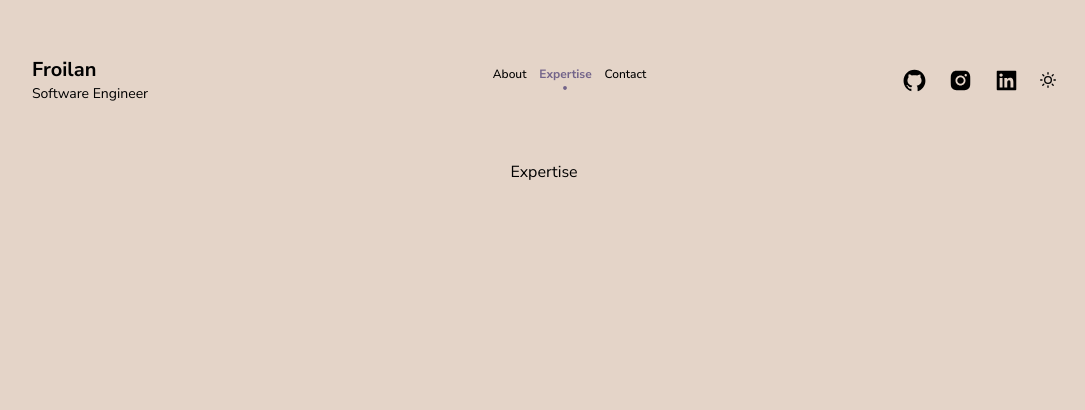
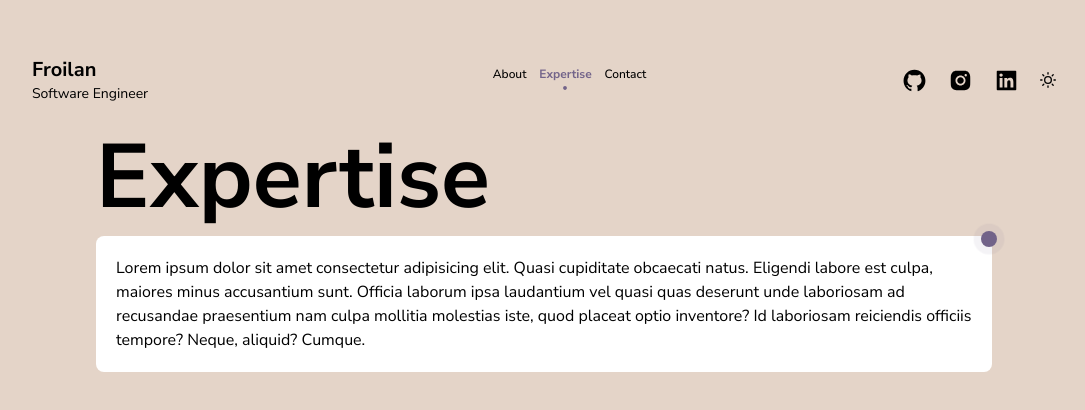
Before and after one commit to uaenaaaa/my-website, a Next.js app: page /expertise in a window 1280 px wide. Shown: the top 410 px of the page, without its empty margins (96-1181 px from the left). Built offline with nearby package versions, Linux system fonts and the light colour scheme.

Commit message:
added contents for the expertise

```diff
--- /dev/null
+++ b/app/components/Ping.tsx
@@ -0,0 +1,36 @@
+import React from 'react'
+
+const Ping = () => {
+  return (
+    <>
+      <div className='
+
+      flex
+      justify-center
+      items-center
+      absolute
+      right-[-5px]
+      top-[-5px]'>
+
+        <div className='
+        w-4
+        h-4'>
+          <div className='
+          h-full
+          w-full
+          rounded-full
+          bg-[#73648A]'>
+            <div className='
+            w-4
+            h-4
+            rounded-full
+            bg-[#73648A]
+            animate-ping'></div>
+          </div>
+        </div>
+      </div>
+    </>
+  )
+}
+
+export default Ping
--- a/app/expertise/page.tsx
+++ b/app/expertise/page.tsx
@@ -1,4 +1,5 @@
 import React from 'react'
+import Ping from '../components/Ping'
 
 export const metadata = {
   title: 'Expertise | Froilan | Software Engineer',
@@ -11,13 +12,38 @@ const Expertise = ({}) => {
       <div className='
       w-[95%]
       md:w-[90%]
+      lg:w-[80%]
+      xl:w-[70%]
       flex
       flex-col
-      gap-y-5
-      justify-center
-      items-center'>
-        <h1>Expertise</h1>
-        <div>
+      gap-10
+      justify-start
+      items-start'>
+        <h1 className='
+        font-bold
+        text-3xl
+        text-left
+        lg:font-extrabold
+        md:text-[50px]
+        lg:text-[70px]
+        xl:text-[90px]'>Expertise</h1>
+        <div className='
+        w-full
+        flex
+        flex-col
+        '>
+          <div className='
+          w-full
+          relative'>
+            <div className='
+            bg-white
+            rounded-lg
+            w-full
+            p-5'>
+              <h1 className='text-black'>Lorem ipsum dolor sit amet consectetur adipisicing elit. Quasi cupiditate obcaecati natus. Eligendi labore est culpa, maiores minus accusantium sunt. Officia laborum ipsa laudantium vel quasi quas deserunt unde laboriosam ad recusandae praesentium nam culpa mollitia molestias iste, quod placeat optio inventore? Id laboriosam reiciendis officiis tempore? Neque, aliquid? Cumque.</h1>
+            </div>
+            <Ping />
+          </div>
         </div>
       </div>
     </>
--- a/app/globals.css
+++ b/app/globals.css
@@ -2,9 +2,14 @@
 @tailwind components;
 @tailwind utilities;
 
+body {
+  font-size: 16px;
+}
+
 .dark {
   background-color: #131515 !important;
 }
+
 .light {
   background-color: #E4D4C8 !important;
 }
```
